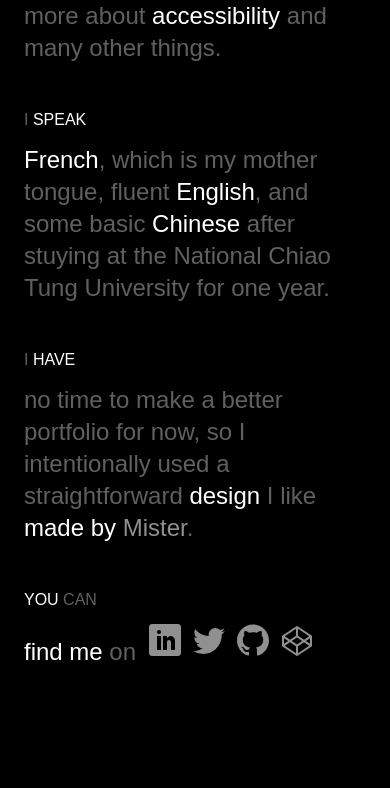
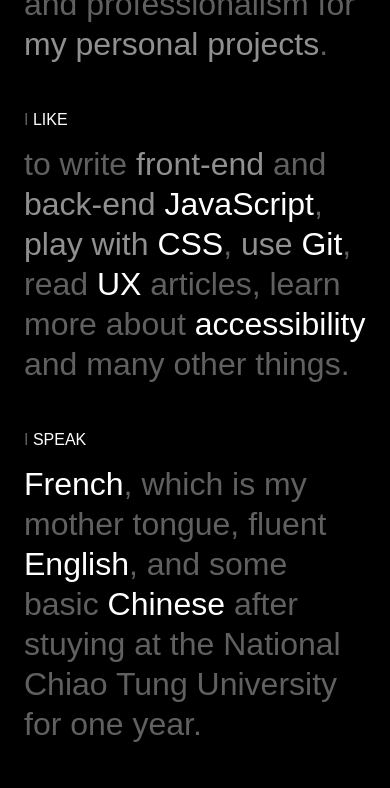
Before and after one commit to VictorCazanave/portfolio, a website: page src/index.html in a window 390 px wide. Shown: the part 704-1492 px from the top of the page. Before the commit the page ends 1404 px from the top, so only its background shows below. Drawn offline with nearby package versions, Linux system fonts and the light colour scheme; files that its build step writes are made by us from their sources; files whose address does not match are found by name; a web font is replaced by a local one.

Commit message:
[CSS] Fix font-size and breakpoints

```diff
--- a/src/styles.scss
+++ b/src/styles.scss
@@ -1,8 +1,8 @@
 /* Let's try to keep it simple and flat without using any CSS classes! */
 @import url('https://fonts.googleapis.com/css?family=Mukta+Malar');
-$txt-size-small: 1.5rem;
+$txt-size-small: 2rem;
 $txt-size-medium: 2.5rem;
-$txt-size-large: 3.75rem;
+$txt-size-large: 3.5rem;
 $txt-size-xlarge: 4.5rem;
 $txt-height-offset: 0.5rem;
 $txt-color: #606060;
@@ -129,7 +129,7 @@ li {
 		height: 100%;
 	}
 }
-@media (min-width: 490px) {
+@media (min-width: 414px) {
 	h1 {
 		margin-bottom: 5rem;
 	}
@@ -153,7 +153,7 @@ li {
 		height: 2.5rem;
 	}
 }
-@media (min-width: 770px) {
+@media (min-width: 768px) {
 	main {
 		padding-right: 10%;
 	}
@@ -196,7 +196,7 @@ li {
 		margin-right: 1.2rem;
 	}
 }
-@media (min-width: 1000px) {
+@media (min-width: 1024px) {
 	h2 {
 		margin-top: 2.5rem;
 	}
```
